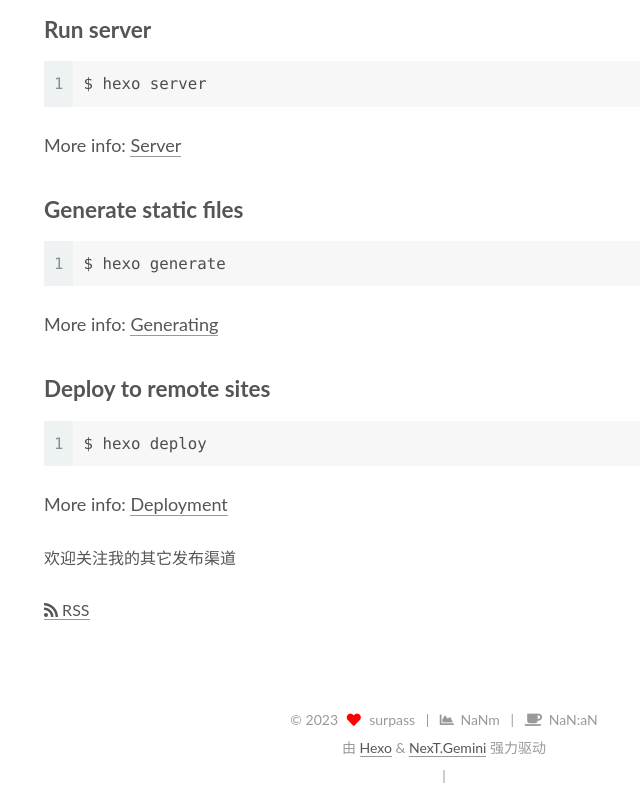
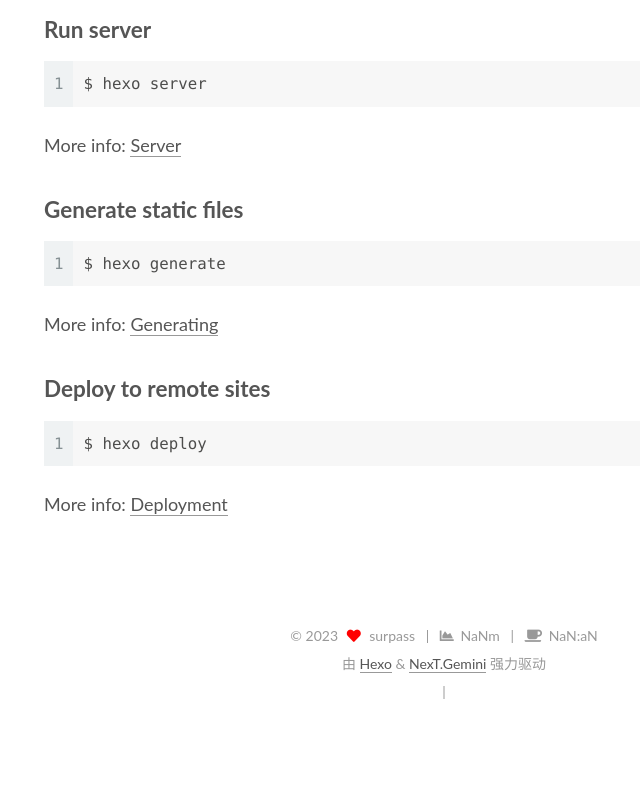
Before and after one commit to pu9maker/pu9maker.github.io, a plain HTML site: page 2023/04/23/hello-world/index.html in a window 1280 px wide. Shown: the part 1014-1824 px from the top of the page, without its empty margins (196-836 px from the left). After the commit the page ends 1740 px from the top, so only its background shows below. Drawn offline with Linux system fonts and the light colour scheme; some packages are replaced by stand-ins of ours; a script that the page names is missing.

Commit message:
Site updated: 2023-04-24 09:25:20

```diff
--- a/2023/04/23/hello-world/index.html
+++ b/2023/04/23/hello-world/index.html
@@ -284,25 +284,6 @@
 
 
 
-
-  <div class="followme">
-    <p>欢迎关注我的其它发布渠道</p>
-
-    <div class="social-list">
-
-        <div class="social-item">
-          <a target="_blank" class="social-link" href="/atom.xml">
-            <span class="icon">
-              <i class="fa fa-rss"></i>
-            </span>
-
-            <span class="label">RSS</span>
-          </a>
-        </div>
-    </div>
-  </div>
-
-
       <footer class="post-footer">
 
 
```
